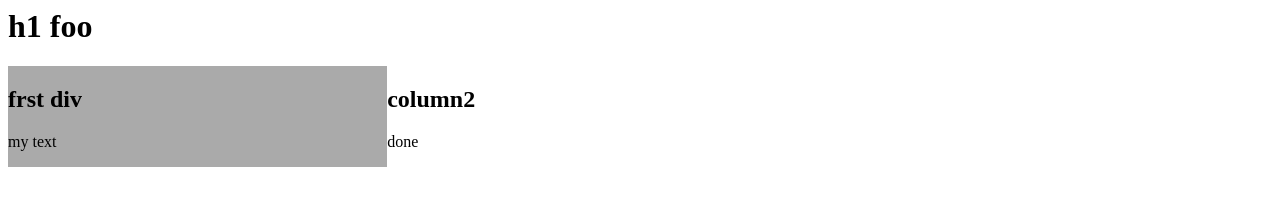
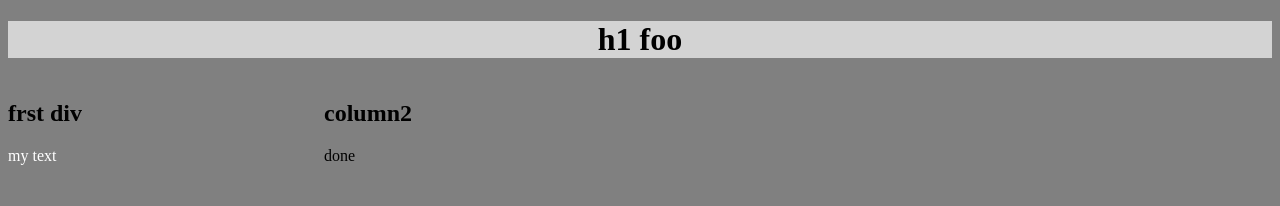
Before and after one commit to RyanThe1o8th/qzhou50, a plain HTML site: page 17_style-layer/mimic-inline.html in a window 1280 px wide. Drawn offline with Linux system fonts and the light colour scheme.

Commit message:
got the basic layout set just need to type in text and play around with the numbers

```diff
--- a/17_style-layer/mimic-inline.html
+++ b/17_style-layer/mimic-inline.html
@@ -1,25 +1,39 @@
+<!DOCTYPE html>
 <html>
 <style>
+*{
+box-sizing: border=-box;
+}
 .column {
 	float : left;
-	width: 30%;
+}
+.left {
+width: 25%;
+}
+.right{
+width:75%;
 }
 .row:after {
+	content: "";
 	display : table;
 	clear : both;
+}
+body {
+background-color:grey;
+}
 </style>
 	<header>
-		<h1>
-			h1 foo
+		<h1 style = "background-color: #D3D3D3;">
+			<center>h1 foo
 		</h1>
 	</header>
 	<body>
 		<div class = "row">
-			<div class = "column" style = "background-color: #aaa;">
+			<div class = "column left">
 				<h2> frst div </h2>
-				<p> my text </p>
+				<p style = "color:white;"> my text </p>
 			</div>
-			<div class = "column" style = "background=color: #bbb;">
+			<div class = "column right">
 				<h2> column2 </h2>
 				<p> done </p>
 			</div>
```
Also changed, not shown: 1 other file.
